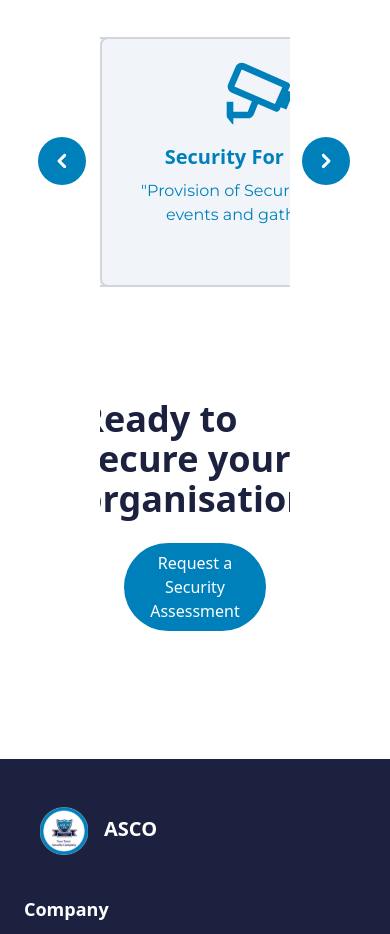
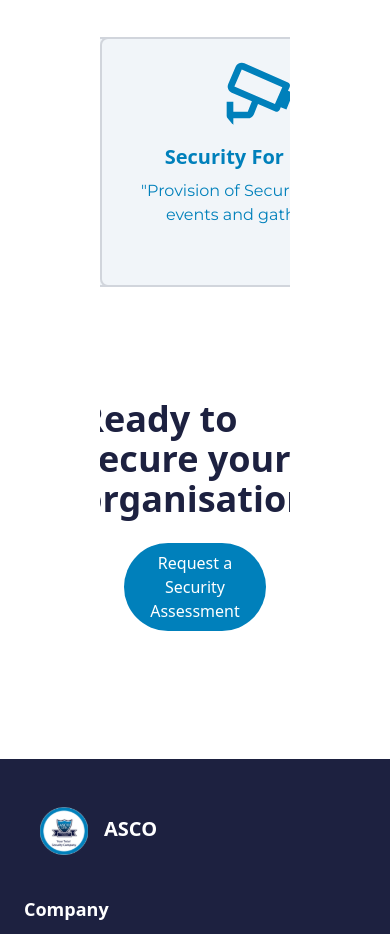
Before and after one commit to enduranceighobue/ASCO, a React (Vite) app: page /about in a window 390 px wide. Shown: the part 2400-3334 px from the top of the page. Built offline with nearby package versions, Linux system fonts and the light colour scheme; a web font is replaced by a local one.

Commit message:
features:update

```diff
--- a/src/components/WhatWeDoSwiper.jsx
+++ b/src/components/WhatWeDoSwiper.jsx
@@ -88,8 +88,8 @@ const WhatWeDoSwiper = () => {
         </Swiper>
 
 
-        <img src={arrowleft} alt="" className='absolute top-25 left-[-62px]' />
-        <img src={arrowright} alt="" className='absolute top-25 right-[-60px]' />
+        <img src={arrowleft} alt="" className='absolute top-25 left-[-62px] md:block hidden' />
+        <img src={arrowright} alt="" className='absolute top-25 right-[-60px] md:block hidden' />
 
       </div>
 
--- a/src/components/WhatWedoSwipe.jsx
+++ b/src/components/WhatWedoSwipe.jsx
@@ -111,8 +111,8 @@ const WhatWeDoSwipe = () => {
           </Swiper>
 
 
-          <img src={arrowleft} alt="" className='absolute top-25 left-[-62px]' />
-          <img src={arrowright} alt="" className='absolute top-25 right-[-60px]' />
+          <img src={arrowleft} alt="" className='absolute top-25 left-[-62px] md:block hidden' />
+          <img src={arrowright} alt="" className='absolute top-25 right-[-60px] md:block hidden' />
 
         </div>
 
```
